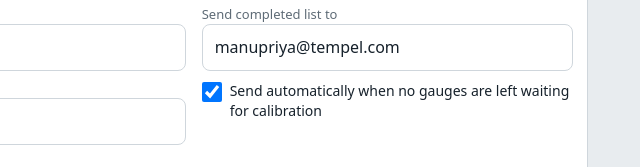
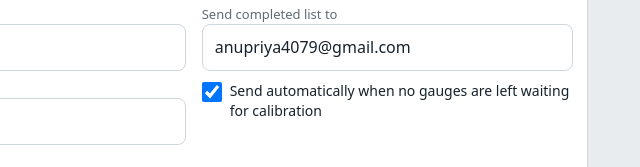
Before and after one commit to anu4079/CalibrationApp, a plain HTML site: page index.html in a window 1280 px wide. Shown: the part 193-360 px from the top of the page, 640-1280 px from the left. Drawn offline with nearby package versions, Linux system fonts and the light colour scheme.

Commit message:
Update index.html

```diff
--- a/index.html
+++ b/index.html
@@ -265,7 +265,7 @@ footer{text-align:center;font-size:12px;color:var(--muted);padding:18px 12px}
 <script>
 /* ---------- Constants & state ---------- */
 const STATUSES=['Waiting for Calibration','Completed','Gauge Missing','Broken','Service','Under RGP'];
-const DEFAULT_EMAIL='manupriya@tempel.com';
+const DEFAULT_EMAIL='anupriya4079@gmail.com';
 const PAGE=60;
 
 let state={
```
